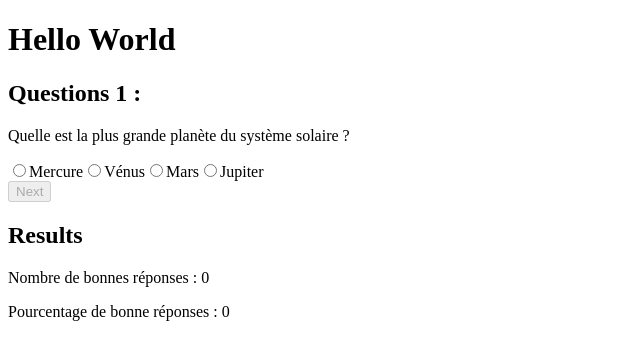
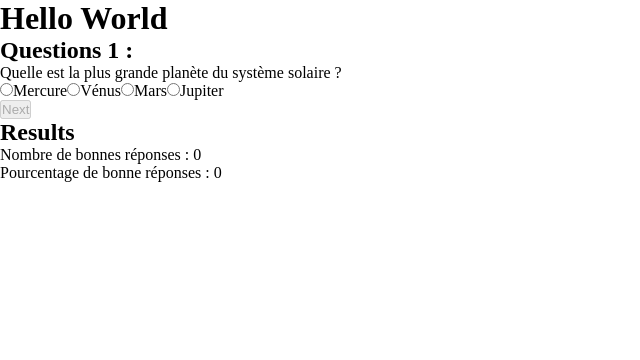
Before and after one commit to KyleAktr/monthly-mind, a React (Create React App) app: page / in a window 1280 px wide. Shown: the top 360 px of the page, without its empty margins (0-640 px from the left). Built offline with nearby package versions, Linux system fonts and the light colour scheme.

Commit message:
added and config sass

```diff
--- a/package.json
+++ b/package.json
@@ -9,6 +9,7 @@
     "react": "^18.2.0",
     "react-dom": "^18.2.0",
     "react-scripts": "5.0.1",
+    "sass": "^1.69.4",
     "web-vitals": "^2.1.4"
   },
   "scripts": {
--- a/src/index.js
+++ b/src/index.js
@@ -1,6 +1,7 @@
 import React from "react";
 import ReactDOM from "react-dom/client";
 import App from "./App";
+import "./style/index.css";
 
 const root = ReactDOM.createRoot(document.getElementById("root"));
 root.render(<App />);
--- /dev/null
+++ b/src/style/_settings.scss
@@ -0,0 +1,5 @@
+* {
+    margin: 0;
+    padding: 0;
+    box-sizing: border-box;
+}
--- /dev/null
+++ b/src/style/index.css
@@ -0,0 +1,5 @@
+* {
+  margin: 0;
+  padding: 0;
+  box-sizing: border-box;
+}/*# sourceMappingURL=index.css.map */
--- /dev/null
+++ b/src/style/index.scss
@@ -0,0 +1 @@
+@import "./settings"
```
Also changed, not shown: 2 other files (tests, documents, lock files or other folders).
